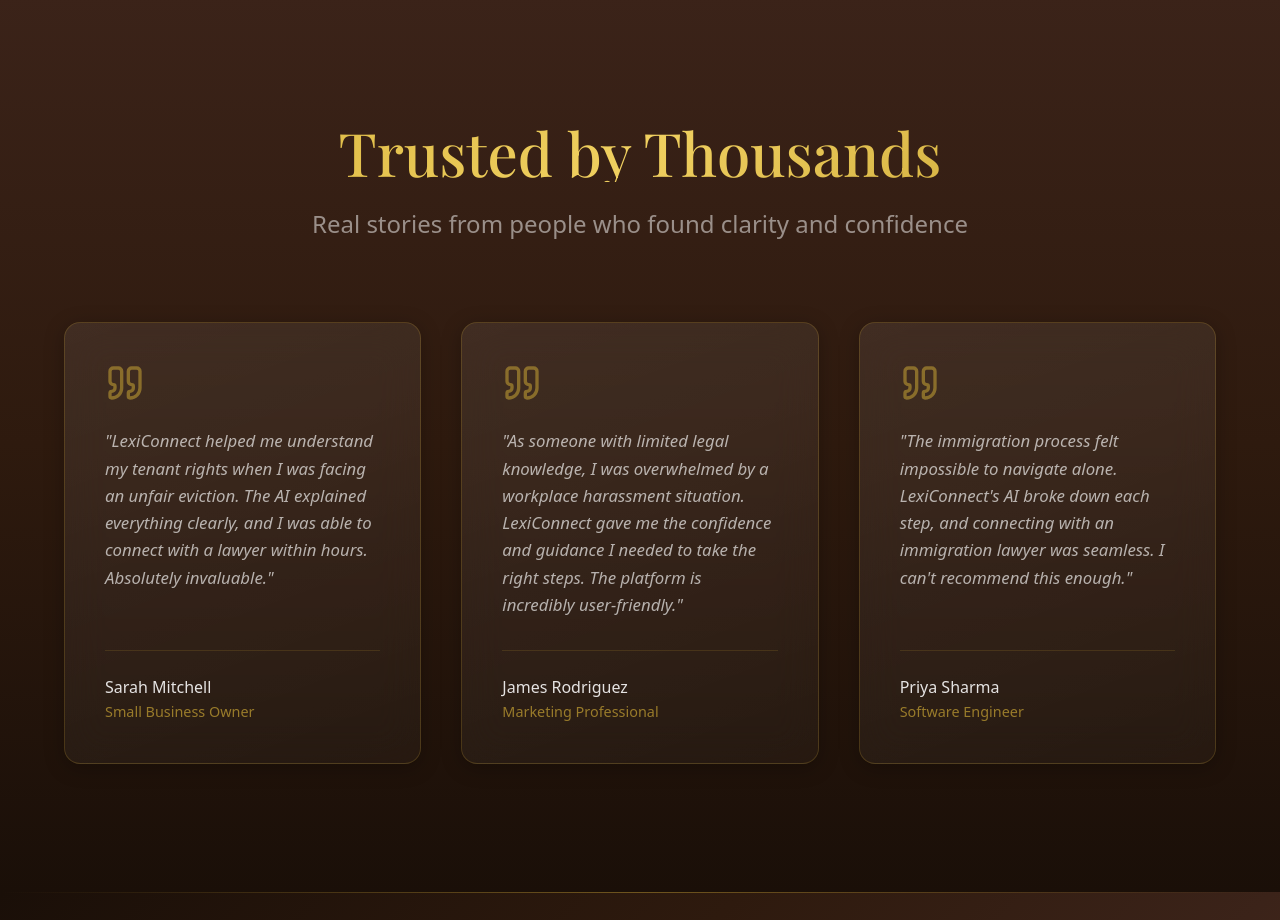
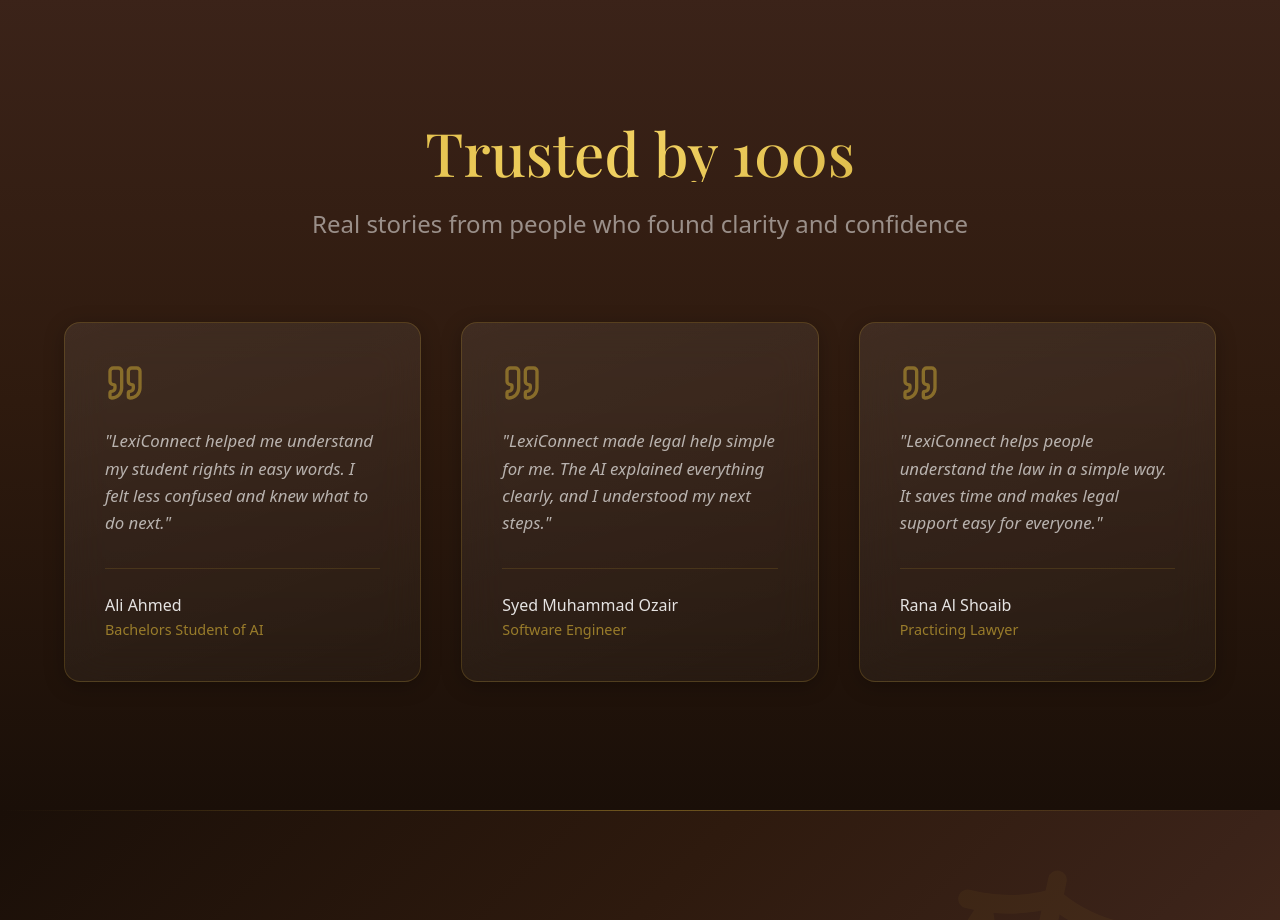
Before and after one commit to Muhammad-Ibrahim4034/LexiConnect-Frontend, a React (Vite) app: page / in a window 1280 px wide. Shown: the part 3680-4600 px from the top of the page. Built offline with nearby package versions, Linux system fonts and the light colour scheme.

Commit message:
frontend fixed 6

```diff
--- a/src/components/landing/TestimonialsSection.tsx
+++ b/src/components/landing/TestimonialsSection.tsx
@@ -2,19 +2,19 @@
 
 const testimonials = [
   {
-    quote: "LexiConnect helped me understand my tenant rights when I was facing an unfair eviction. The AI explained everything clearly, and I was able to connect with a lawyer within hours. Absolutely invaluable.",
-    author: "Sarah Mitchell",
-    role: "Small Business Owner"
+    quote: "LexiConnect helped me understand my student rights in easy words. I felt less confused and knew what to do next.",
+    author: "Ali Ahmed",
+    role: "Bachelors Student of AI"
   },
   {
-    quote: "As someone with limited legal knowledge, I was overwhelmed by a workplace harassment situation. LexiConnect gave me the confidence and guidance I needed to take the right steps. The platform is incredibly user-friendly.",
-    author: "James Rodriguez",
-    role: "Marketing Professional"
+    quote: "LexiConnect made legal help simple for me. The AI explained everything clearly, and I understood my next steps.",
+    author: "Syed Muhammad Ozair",
+    role: "Software Engineer"
   },
   {
-    quote: "The immigration process felt impossible to navigate alone. LexiConnect's AI broke down each step, and connecting with an immigration lawyer was seamless. I can't recommend this enough.",
-    author: "Priya Sharma",
-    role: "Software Engineer"
+    quote: "LexiConnect helps people understand the law in a simple way. It saves time and makes legal support easy for everyone.",
+    author: "Rana Al Shoaib",
+    role: "Practicing Lawyer"
   }
 ];
 
@@ -39,7 +39,7 @@
               backgroundClip: 'text',
             }}
           >
-            Trusted by Thousands
+            Trusted by 100s
           </h2>
           <p style={{ fontSize: '1.5rem', color: 'rgba(255,255,255,0.5)', maxWidth: '48rem', margin: '0 auto' }}>
             Real stories from people who found clarity and confidence
```
